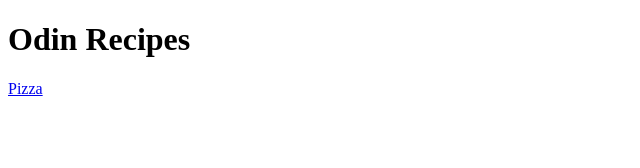
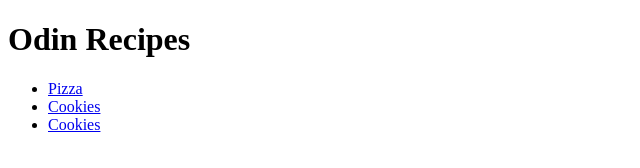
Before and after one commit to Herdaybiesie/odin-recipes, a plain HTML site: page index.html in a window 1280 px wide. Shown: the whole page, without its empty margins (0-640 px from the left). Drawn offline with Linux system fonts and the light colour scheme.

Commit message:
index.html

```diff
--- a/index.html
+++ b/index.html
@@ -8,6 +8,10 @@
 </head>
 <body>
     <h1>Odin Recipes</h1>
-    <a href="pizza.html">Pizza</a>
+    <ul>
+    <li> <a href="pizza.html">Pizza</a> </li>
+    <li> <a href="cookies.html">Cookies</a> </li>
+    <li> <a href="sharwama.html">Cookies</a> </li>
+    </ul>
 </body>
 </html>
```
